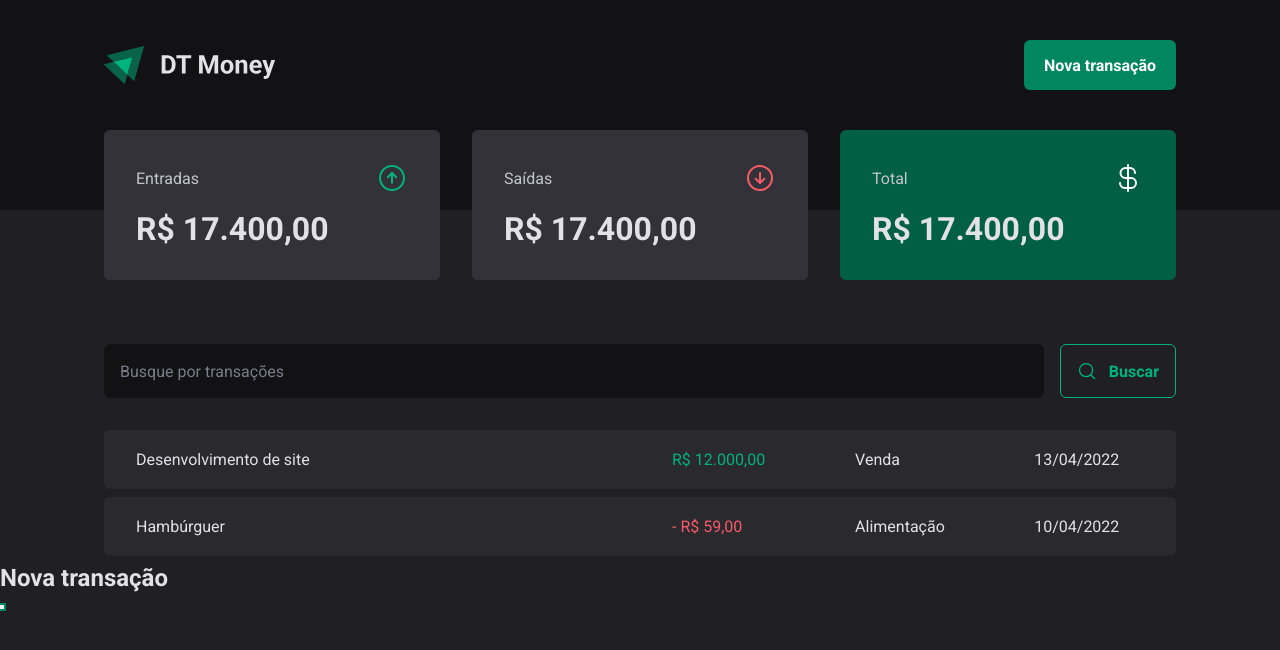
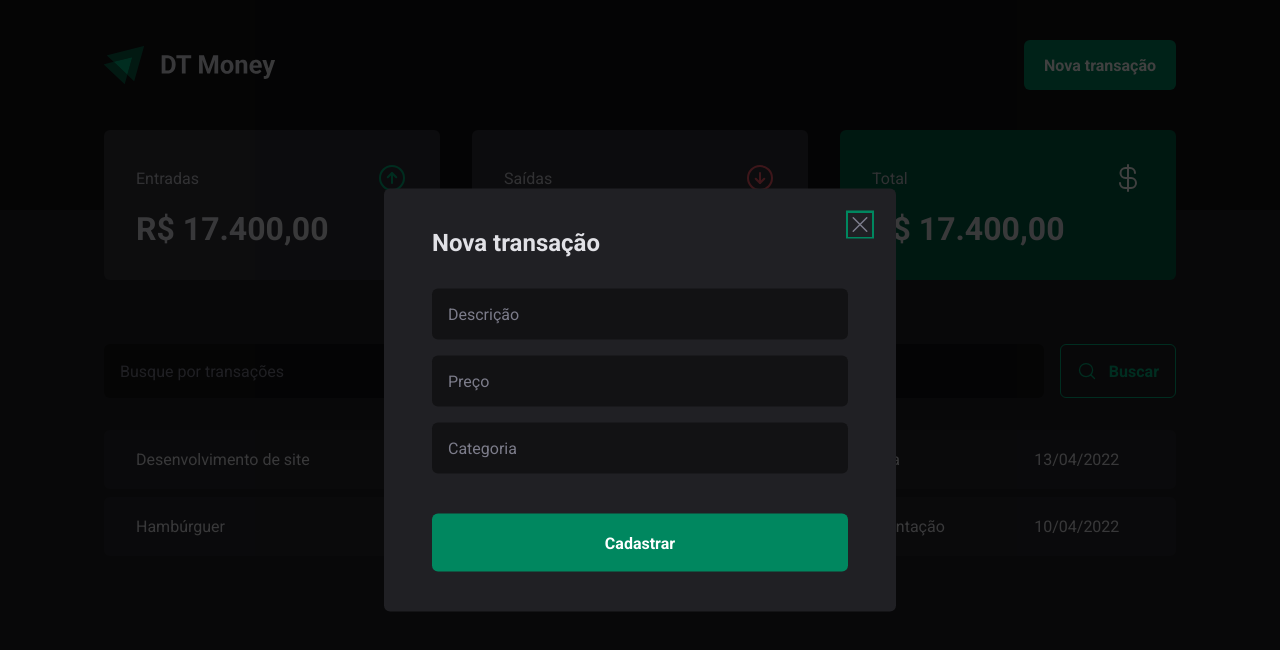
Before and after one commit to YuriODantas/03-ignite-dt-money, a React (Vite) app: page / in a window 1280 px wide. Both pictures are taken after a click on the button "Nova transação". Shown: the top 650 px of the page. Built offline with nearby package versions, Linux system fonts and the light colour scheme.

Commit message:
feat: create NewTransactionModal component

```diff
--- a/src/components/Header/index.tsx
+++ b/src/components/Header/index.tsx
@@ -1,6 +1,7 @@
 import { HeaderContainer, HeaderContent, NewTransactionButton } from "./styles";
 import logoImg from '../../assets/logo.svg'
 import * as Dialog from '@radix-ui/react-dialog';
+import { NewTransactionModal } from "../NewTransactionModal";
 
 export function Header() {
   return (
@@ -13,15 +14,7 @@
             <NewTransactionButton>Nova transação</NewTransactionButton>
           </Dialog.Trigger>
 
-          <Dialog.Portal>
-            <Dialog.Overlay/>
-
-            <Dialog.Content>
-              <Dialog.Title>Nova transação</Dialog.Title>
-
-              <Dialog.Close />
-            </Dialog.Content>
-          </Dialog.Portal>
+          <NewTransactionModal />
         </Dialog.Root>
       </HeaderContent>
     </HeaderContainer>
--- /dev/null
+++ b/src/components/NewTransactionModal/index.tsx
@@ -0,0 +1,28 @@
+import * as Dialog from '@radix-ui/react-dialog';
+import { CloseButton, Content, Overlay } from './styles';
+import { X } from 'phosphor-react';
+
+export function NewTransactionModal() {
+  return (
+    <Dialog.Portal>
+    <Overlay/>
+
+    <Content>
+      <Dialog.Title>Nova transação</Dialog.Title>
+
+      <CloseButton>
+        <X size={24} />
+      </CloseButton>
+
+      <form action="">
+        <input type="text" placeholder='Descrição' required />
+        <input type="number" placeholder='Preço' required />
+        <input type="text" placeholder='Categoria' required />
+
+        <button type="submit">Cadastrar</button>
+      </form>
+
+    </Content>
+  </Dialog.Portal>
+  )
+}
--- /dev/null
+++ b/src/components/NewTransactionModal/styles.ts
@@ -0,0 +1,70 @@
+import styled from "styled-components";
+import * as Dialog from '@radix-ui/react-dialog';
+
+export const Overlay = styled(Dialog.Overlay)`
+  position: fixed;
+  width: 100vw;
+  height: 100vh;
+  inset: 0;
+  background: rgba(0, 0, 0, 0.75);
+`
+
+export const Content = styled(Dialog.Content)`
+  min-width: 32rem;
+  border-radius: 6px;
+  padding: 2.5rem 3rem;
+  background: ${props => props.theme["gray-800"]};
+
+  position: fixed;
+  top: 50%;
+  left: 50%;
+  transform: translate(-50%, -50%);
+
+  form {
+    margin-top: 2rem;
+
+    display: flex;
+    flex-direction: column;
+    gap: 1rem;
+
+    input {
+      border-radius: 6px;
+      border: 0;
+      background: ${props => props.theme["gray-900"]};
+      color: ${props => props.theme["gray-300"]};
+      padding: 1rem;
+
+      &::placeholder {
+        color: ${props => props.theme["gray-500"]};
+      }
+    }
+
+    button[type="submit"] {
+      height: 58px;
+      border: 0;
+      background: ${props => props.theme["green-500"]};
+      color: ${props => props.theme.white};
+      font-weight: bold;
+      padding: 0 1.25rem;
+      border-radius: 6px;
+      margin-top: 1.5rem;
+      cursor: pointer;
+
+      &:hover {
+        background: ${props => props.theme["green-700"]};
+        transition: background-color 0.2s;
+      }
+    }
+  }
+`
+
+export const CloseButton = styled(Dialog.Close)`
+  position: absolute;
+  background: transparent;
+  border: 0;
+  top: 1.5rem;
+  right: 1.5rem;
+  line-height: 0;
+  cursor: pointer;
+  color: ${props => props.theme["gray-500"]};
+`
```
